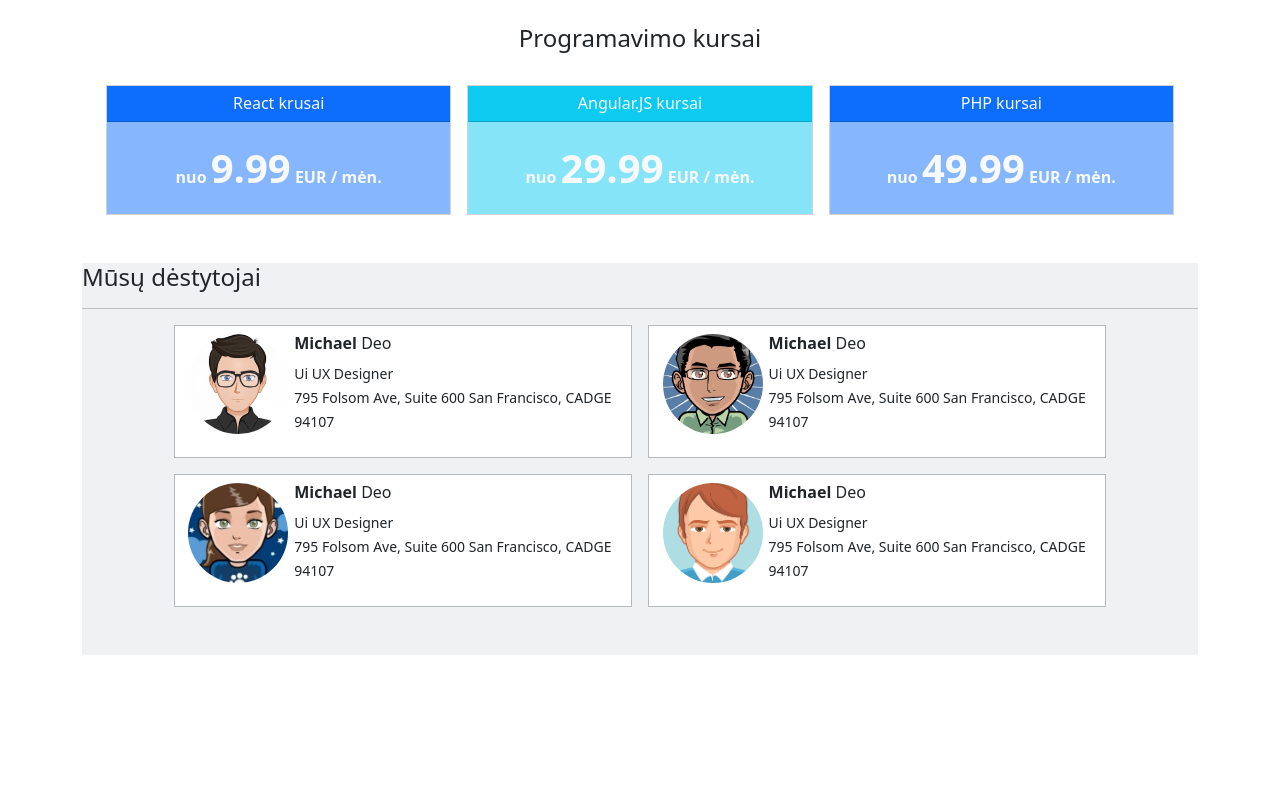
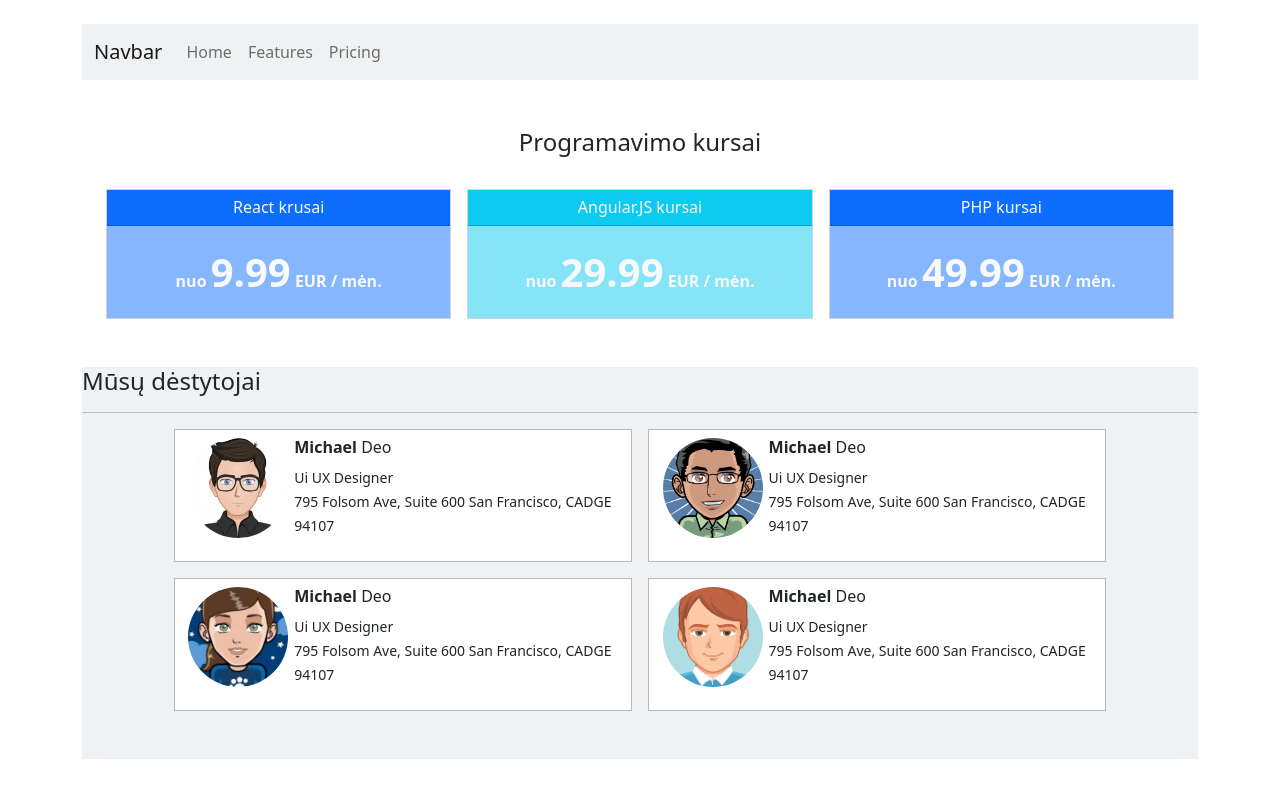
Before and after one commit to felicitasamanta/react, a React (Create React App) app: page / in a window 1280 px wide. Built offline with nearby package versions, Linux system fonts and the light colour scheme.

Commit message:
adding header

```diff
--- a/src/App.js
+++ b/src/App.js
@@ -8,7 +8,41 @@
 function App() {
   return (
     <div class="container mt-4 ">
-      <section class="text-center ">
+      <header>
+        <nav class="navbar navbar-expand-sm bg-secondary bg-opacity-10">
+          <div class="container-fluid">
+            <a class="navbar-brand" href="#">
+              Navbar
+            </a>
+            <button
+              class="navbar-toggler"
+              type="button"
+              data-bs-toggle="collapse"
+              data-bs-target="#navbarNavAltMarkup"
+              aria-controls="navbarNavAltMarkup"
+              aria-expanded="false"
+              aria-label="Toggle navigation"
+            >
+              <span class="navbar-toggler-icon"></span>
+            </button>
+            <div class="collapse navbar-collapse" id="navbarNavAltMarkup">
+              <div class="navbar-nav">
+                <a class="nav-link" aria-current="page" href="#">
+                  Home
+                </a>
+                <a class="nav-link" href="#">
+                  Features
+                </a>
+                <a class="nav-link" href="#">
+                  Pricing
+                </a>
+
+              </div>
+            </div>
+          </div>
+        </nav>
+      </header>
+      <section class="text-center mt-5">
         <h2 class="fs-4">Programavimo kursai</h2>
         <div class="d-flex flex-wrap justify-content-around pt-4 text-light fw-bolder gap-3 px-4 flex-shrink-1">
           <div class="card col-md-3 col-sm-5 rounded-0 flex-grow-1">
@@ -48,7 +82,7 @@
         <h2 class="fs-4">Mūsų dėstytojai</h2>
         <hr></hr>
         <div class="d-flex flex-wrap justify-content-center px-2 gap-3 ">
-        <div class="col-md-5 col-sm-12 bg-white border border-secondary border-opacity-50 d-flex justify-content-between p-2 flex-wrap g-3">
+          <div class="col-md-5 col-sm-12 bg-white border border-secondary border-opacity-50 d-flex justify-content-between p-2 flex-wrap g-3">
             <div class="flex-grow-1 d-flex justify-content-center ">
               <img
                 src={image1}
```
